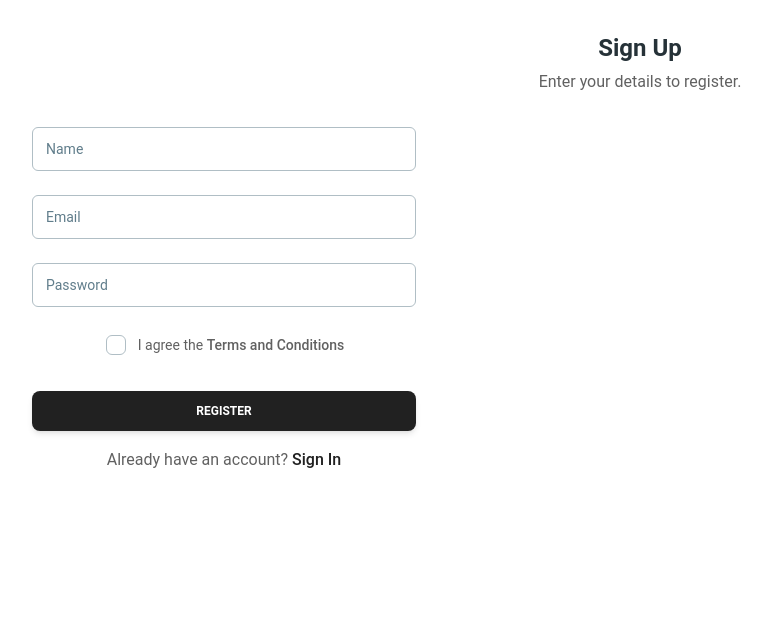
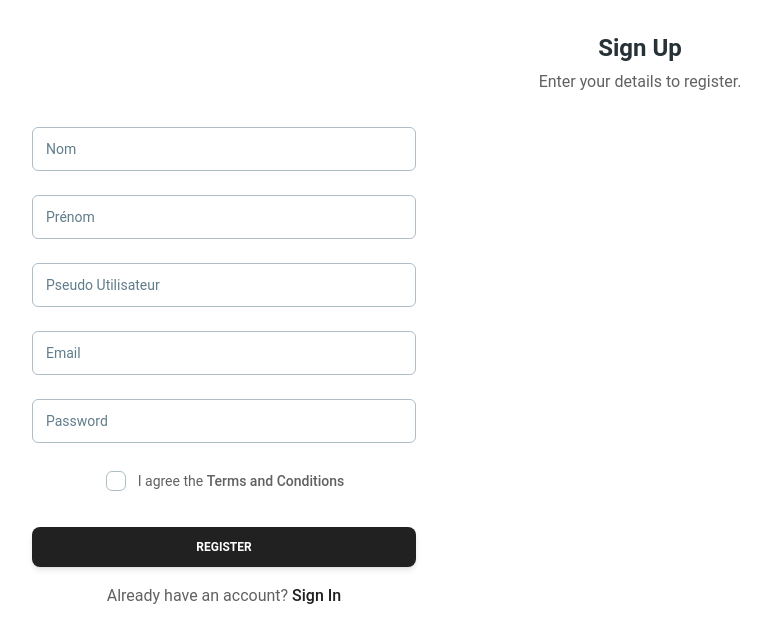
Before and after one commit to Noneku/DevStore, a React (Vite) app: page / in a window 1280 px wide. Shown: the top 642 px of the page, without its empty margins (0-769 px from the left). Built offline with nearby package versions, Linux system fonts and the light colour scheme.

Commit message:
Resolve problem display error message

```diff
--- a/src/components/SignUpForm.jsx
+++ b/src/components/SignUpForm.jsx
@@ -1,5 +1,6 @@
 import React from "react";
-import { useFormik } from "formik";
+import { ErrorMessage, Field, Formik } from "formik";
+import * as Yup from 'yup';
 import {
   Card,
   Input,
@@ -9,20 +10,20 @@ import {
 } from "@material-tailwind/react";
 
 const SignUpForm = () => {
-  // Pass the useFormik() hook initial form values and a submit function that will
-  // be called when the form is submitted
-  const formik = useFormik({
-    initialValues: {
-      nom: "",
-      prenom: "",
-      username: "",
-      password: "",
-      email: "",
-    },
-    onSubmit: (values) => {
-      alert(JSON.stringify(values, null, 2));
-    },
-  });
+
+  const handleSubmit = ({setSubmitting}) => {
+
+    setSubmitting(false);
+  }
+
+  const validationSchema = Yup.object().shape(
+    {
+      nom: Yup.string()
+      .min(4, "Please enter a name more than 1 character")
+      .required('Le nom est requis')
+    })
+
+
   return (
     <Card color="transparent" shadow={false}>
       <Typography variant="h4" color="blue-gray">
@@ -31,11 +32,25 @@ const SignUpForm = () => {
       <Typography color="gray" className="mt-1 font-normal">
         Enter your details to register.
       </Typography>
-      <form className="mt-8 mb-2 w-80 max-w-screen-lg sm:w-96">
+      <Formik
+        initialValues={
+          {
+            nom: '',
+          }
+        }
+        validationSchema={validationSchema}
+        onSubmit={handleSubmit}
+
+      >
+        {() => (
+          <form onSubmit={ handleSubmit } className="mt-8 mb-2 w-80 max-w-screen-lg sm:w-96">
           <div className="mb-4 flex flex-col gap-6">
-          <Input size="lg" label="Name" />
-          <Input size="lg" label="Email" />
-          <Input type="password" size="lg" label="Password" />
+            <Field component={Input} name="nom" size="lg" label="Nom" className="input" />
+            <ErrorMessage component="span" name="nom" className="text-red-500"/>
+            <Field component={Input} size="lg" label="Prénom" />
+            <Field component={Input} size="lg" label="Pseudo Utilisateur" />
+            <Field component={Input} size="lg" label="Email" />
+            <Field component={Input} type="password" size="lg" label="Password" />
           </div>
           <Checkbox
             label={
@@ -55,7 +70,7 @@ const SignUpForm = () => {
             }
             containerProps={{ className: "-ml-2.5" }}
           />
-        <Button className="mt-6" fullWidth>
+          <Button type= "submit" className="mt-6" fullWidth>
             Register
           </Button>
           <Typography color="gray" className="mt-4 text-center font-normal">
@@ -65,8 +80,10 @@ const SignUpForm = () => {
             </a>
           </Typography>
         </form>
+        )
+      }
+      </Formik>
     </Card>
-  );
-};
+)};
 
 export default SignUpForm;
```
Lines whose indentation alone changed are shown as unchanged.
